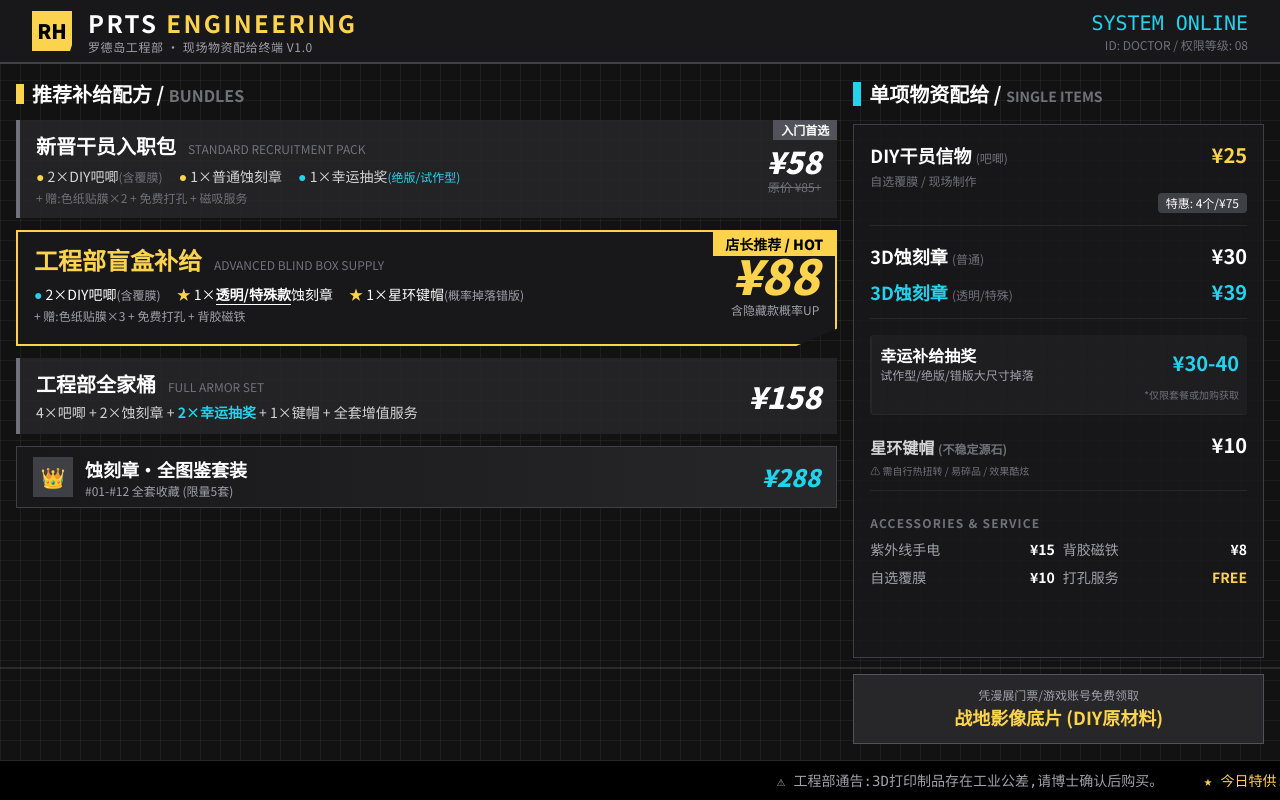
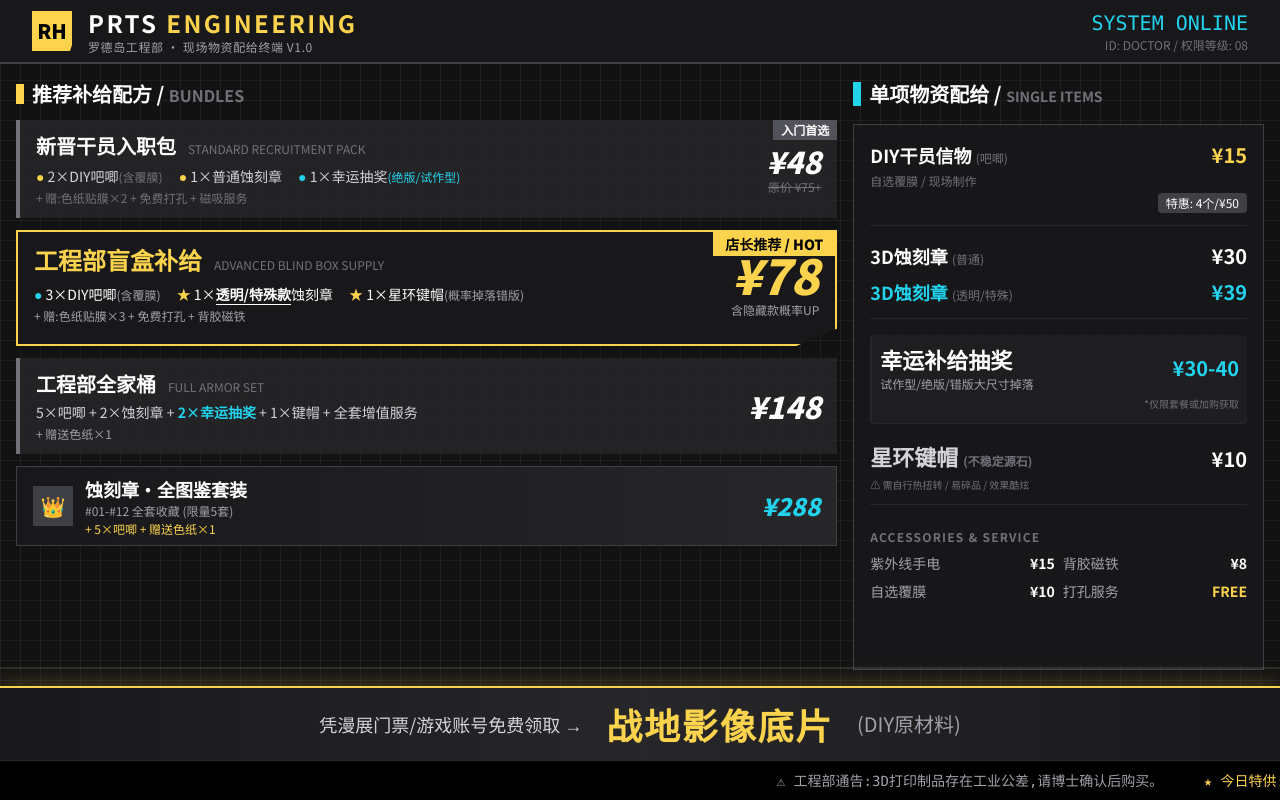
Before and after one commit to HDINEVER/Arknights-official-price-broad, a website: page index.html in a window 1280 px wide. Drawn offline with nearby package versions, Linux system fonts and the light colour scheme.

Commit message:
价格优化

```diff
--- a/index.html
+++ b/index.html
@@ -13,6 +13,7 @@
             background-color: #121212;
             color: #ffffff;
             overflow: hidden; /* 防止滚动,适配全屏 */
+            font-size: 22px;
         }
 
         /* 罗德岛黄 */
@@ -106,7 +107,8 @@
     </header>
 
     <!-- 主体内容区域 -->
-    <main class="flex-1 flex p-4 gap-4 overflow-hidden">
+    <main class="flex-1 flex flex-col overflow-hidden">
+        <div class="flex-1 flex p-4 gap-4 overflow-hidden">
 
         <!-- 左侧:推荐套餐 (高利润区) -->
         <section class="w-2/3 flex flex-col gap-3">
@@ -132,8 +134,8 @@
                         <div class="text-xs text-zinc-500 mt-1">+ 赠:色纸贴膜×2 + 免费打孔 + 磁吸服务</div>
                     </div>
                     <div class="text-right ml-4">
-                        <div class="text-3xl font-black text-white italic">¥58</div>
-                        <div class="text-xs text-zinc-500 line-through">原价 ¥85+</div>
+                        <div class="text-3xl font-black text-white italic">¥48</div>
+                        <div class="text-xs text-zinc-500 line-through">原价 ¥75+</div>
                     </div>
                 </div>
             </div>
@@ -148,14 +150,14 @@
                             <span class="text-xs text-zinc-500">ADVANCED BLIND BOX SUPPLY</span>
                         </div>
                         <div class="mt-2 text-white text-sm flex flex-wrap gap-x-4 gap-y-0.5">
-                            <span><span class="text-ak-cyan">●</span> 2×DIY吧唧<span class="text-xs text-zinc-400">(含覆膜)</span></span>
+                            <span><span class="text-ak-cyan">●</span> 3×DIY吧唧<span class="text-xs text-zinc-400">(含覆膜)</span></span>
                             <span><span class="text-ak-yellow">★</span> 1×<span class="font-bold border-b border-white">透明/特殊款</span>蚀刻章</span>
                             <span><span class="text-ak-yellow">★</span> 1×星环键帽<span class="text-xs text-zinc-400">(概率掉落错版)</span></span>
                         </div>
                         <div class="text-xs text-zinc-400 mt-1">+ 赠:色纸贴膜×3 + 免费打孔 + 背胶磁铁</div>
                     </div>
                     <div class="text-right ml-4">
-                        <div class="text-5xl font-black text-ak-yellow italic">¥88</div>
+                        <div class="text-5xl font-black text-ak-yellow italic">¥78</div>
                         <div class="text-xs text-zinc-400 mt-1">含隐藏款概率UP</div>
                     </div>
                 </div>
@@ -169,24 +171,28 @@
                         <span class="text-xs text-zinc-500">FULL ARMOR SET</span>
                     </div>
                     <div class="text-sm text-zinc-300 mt-1">
-                        4×吧唧 + 2×蚀刻章 + <span class="text-ak-cyan font-bold">2×幸运抽奖</span> + 1×键帽 + 全套增值服务
+                        5×吧唧 + 2×蚀刻章 + <span class="text-ak-cyan font-bold">2×幸运抽奖</span> + 1×键帽 + 全套增值服务
                     </div>
+                    <div class="text-xs text-zinc-400 mt-1">+ 赠送色纸×1</div>
                 </div>
                 <div class="text-right ml-4">
-                    <div class="text-3xl font-black text-white italic">¥158</div>
+                    <div class="text-3xl font-black text-white italic">¥148</div>
                 </div>
             </div>
 
              <!-- 套餐4 -->
-             <div class="bg-gradient-to-r from-zinc-900 to-zinc-800 border border-zinc-700 px-4 py-2 flex justify-between items-center">
+             <div class="bg-gradient-to-r from-zinc-900 to-zinc-800 border border-zinc-700 px-4 py-2 relative">
+                <div class="flex justify-between items-center">
                     <div class="flex items-center gap-3">
                         <div class="w-10 h-10 bg-zinc-700 flex items-center justify-center text-xl">👑</div>
                         <div>
                             <h3 class="text-lg font-bold text-white">蚀刻章·全图鉴套装</h3>
                             <p class="text-xs text-zinc-400">#01-#12 全套收藏 (限量5套)</p>
+                            <p class="text-xs text-ak-yellow mt-0.5">+ 5×吧唧 + 赠送色纸×1</p>
                         </div>
                     </div>
                     <div class="text-2xl font-black text-ak-cyan italic">¥288</div>
+                </div>
             </div>
 
         </section>
@@ -204,11 +210,11 @@
                 <div class="border-b border-zinc-800 pb-3">
                     <div class="flex justify-between items-end">
                         <span class="font-bold text-lg">DIY干员信物 <span class="text-xs font-normal text-zinc-500">(吧唧)</span></span>
-                        <span class="text-xl font-bold text-ak-yellow">¥25</span>
+                        <span class="text-xl font-bold text-ak-yellow">¥15</span>
                     </div>
                     <div class="text-xs text-zinc-500 mt-1">自选覆膜 / 现场制作</div>
                     <div class="flex justify-end mt-1">
-                        <span class="bg-zinc-700 text-white text-xs px-2 py-0.5 rounded">特惠: 4个/¥75</span>
+                        <span class="bg-zinc-700 text-white text-xs px-2 py-0.5 rounded">特惠: 4个/¥50</span>
                     </div>
                 </div>
 
@@ -253,13 +259,15 @@
                     </div>
                 </div>
             </div>
+        </section>
+        </div>
 
-            <!-- 底部赠品提示 -->
-            <div class="mt-4 bg-zinc-800 p-3 border border-zinc-600 text-center">
-                <p class="text-xs text-zinc-400">凭漫展门票/游戏账号免费领取</p>
-                <p class="text-lg font-bold text-ak-yellow">战地影像底片 (DIY原材料)</p>
+        <!-- 底部赠品提示 - 横置放大 -->
+        <div class="bg-gradient-to-r from-zinc-900 via-zinc-800 to-zinc-900 border-t-2 border-ak-yellow px-8 py-4 flex items-center justify-center gap-6 shadow-[0_-4px_20px_rgba(252,211,77,0.2)]">
+            <p class="text-lg text-zinc-300 font-medium">凭漫展门票/游戏账号免费领取 →</p>
+            <p class="text-4xl font-black text-ak-yellow tracking-wider glitch-effect">战地影像底片</p>
+            <p class="text-xl text-zinc-400">(DIY原材料)</p>
         </div>
-        </section>
     </main>
 
     <!-- 底部滚动通知 -->
--- a/vite.config.js
+++ b/vite.config.js
@@ -1,9 +1,12 @@
 import { defineConfig } from 'vite'
 
 export default defineConfig({
-  base: '/Arknights-official-price-broad/',
+  base: '/',
   server: {
     open: true,
     port: 3000
+  },
+  build: {
+    outDir: 'dist'
   }
 })
```
Also changed, not shown: .github/workflows/deploy.yml, dist/index.html (added). Lines whose indentation alone changed are shown as unchanged.
